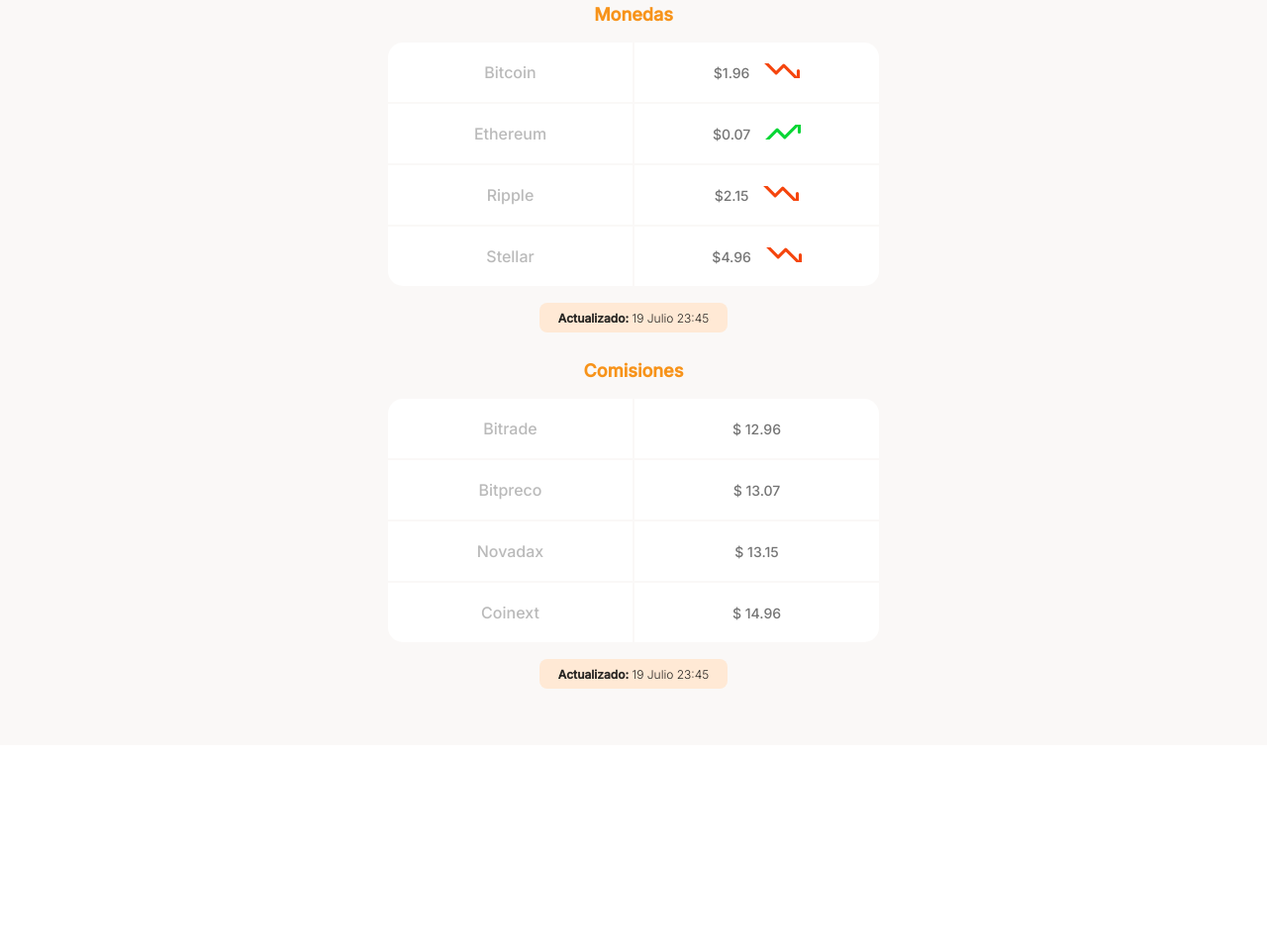
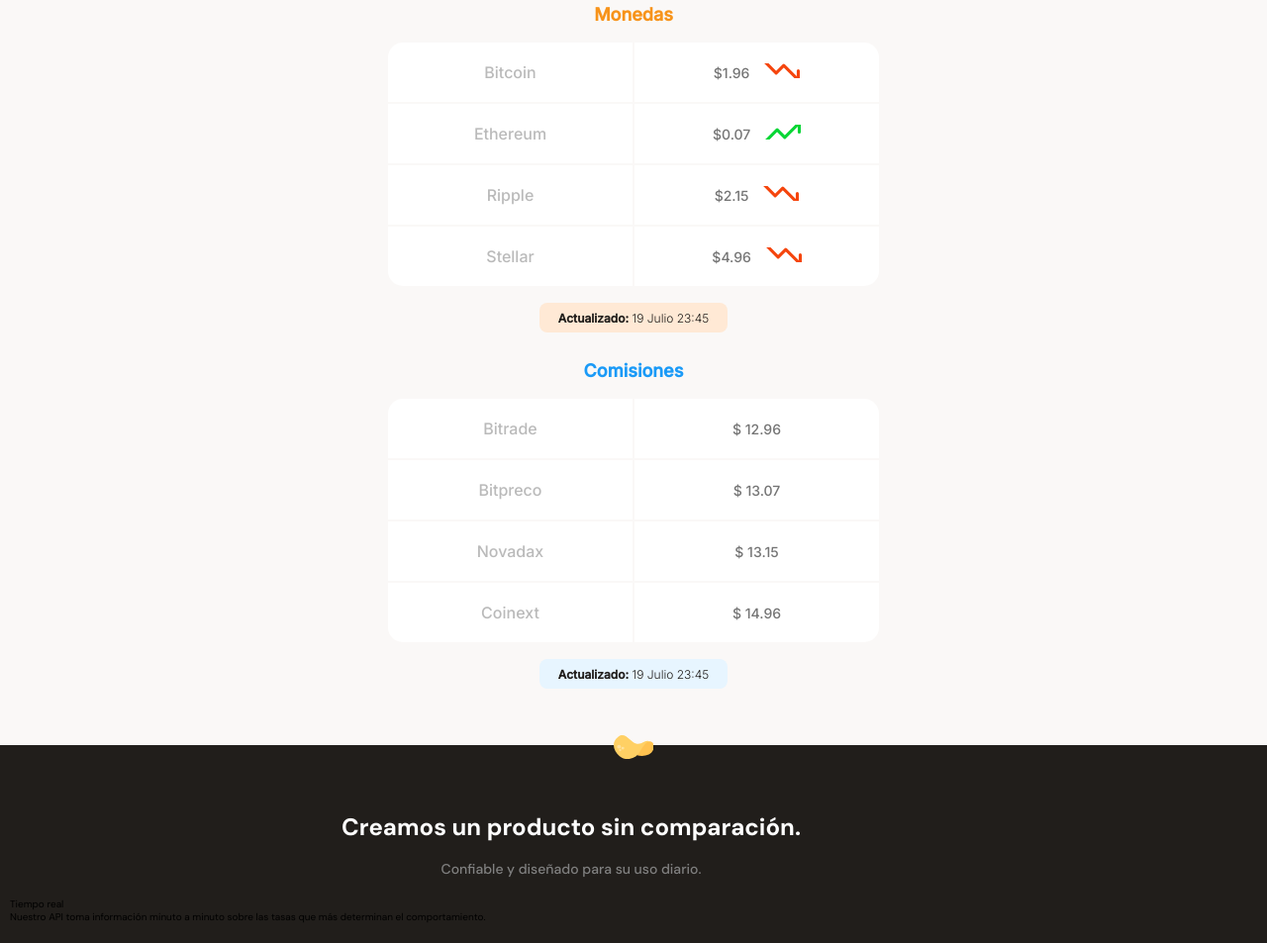
Before and after one commit to bgarciacuellar/mobile-first-platzi, a plain HTML site: page index.html in a window 1280 px wide. Shown: the part 1003-1956 px from the top of the page at 99% size. Before the commit the page ends 1756 px from the top, so only its background shows below. Drawn offline with Linux system fonts and the light colour scheme.

Commit message:
Estilos de la sección de beneficios

```diff
--- a/index.html
+++ b/index.html
@@ -54,7 +54,7 @@
                     </div>
                 </div>
                 <div class="main-currency-table">
-                    <p class="currency-table--title titleblue">Comisiones</p>
+                    <p class="currency-table--title colorblue ">Comisiones</p>
                     <div class="currency-table--container">
                         <table>
                             <tr>
@@ -75,14 +75,27 @@
                             </tr>
                         </table>
                     </div>
-                    <div class="currency-table--date">
+                    <div class="currency-table--date backblue">
                         <p><b>Actualizado:</b> 19 Julio 23:45</p>
                     </div>
                 </div>
 
             </section>
         </section>
-        <section></section>
+        <section class="main-product-detail">
+            <span class="product-detail--batata-logo"></span>
+            <div class="product-detail--title">
+                <h2>Creamos un producto sin comparación.</h2>
+                <p>Confiable y diseñado para su uso diario.</p>
+            </div>
+            <section class="product-cards--container">
+                <article class="product-detail-card">
+                    <span class="clock"></span>
+                    <p class="product--card-tittle">Tiempo real</p>
+                    <p class="product--card-body">Nuestro API toma información minuto a minuto sobre las tasas que más determinan el comportamiento.</p>
+                </article>
+            </section>
+        </section>
         <section></section>
         <section></section>
     </main>
--- a/styles.css
+++ b/styles.css
@@ -13,7 +13,7 @@
     --secondary-blue:#1A9AF7;
     --soft-blue:#E7F5FF;
     --warm:#201E1C;
-    --warm-back:#282623;
+    --warm-back:#211e1b;
     --grey:#BABABA;
     --off-white:#FAF8F7;
     --just-white:#FFFFFF;
@@ -173,9 +173,9 @@ main{
     color: var(--bitcoint-orange);
 }
 
-/* .main-currency-table .currency-table--title .titleblue{
-    color: var(--secondary-blue) !important;
-} */
+.main-currency-table .colorblue{
+    color: var(--secondary-blue);
+}
 
 .currency-table--container{
     widows: 90%;
@@ -257,10 +257,58 @@ main{
     border-radius: 8px;
 }
 
+.backblue{
+    background-color: var(--soft-blue);
+}
+
 .currency-table--date p{
     font-size: 1.2rem;
     line-height: 1.5rem;
     font-weight: 300;
     color: var(--warm-back);
+}
+
+.main-product-detail{
+    position: relative;
+    width: 100%;
+    min-width: 320px;
+    height: auto;
+    padding: 20px 10px;
+    background-color: var(--warm-back);
+}
+
+.product-detail--batata-logo{
+    position: absolute;
+    width: 40px;
+    height: 25px;
+    top: -10px;
+    left: calc(50% - 20px);
+    background-image: url(./assets/icons/batata.svg);
+}
+
+.product-detail--title{
+    width: 90%;
+    min-width: 288px;
+    height: auto;
+    margin: o auto;
+    margin-top: 50px;
+    text-align: center;
+}
+
+.product-detail--title h2{
+    margin-bottom: 20px ;
+    font-size: 2.4rem;
+    line-height: 2.6rem;
+    font-weight: bold;
+
+    color: var(--just-white);
+}
+
+.product-detail--title p{
+    margin-bottom: 20px;
+    font-size: 1.4rem;
+    font-weight: 500;
+    line-height: 1.8rem;
+    color: #808080;
 
 }
```
